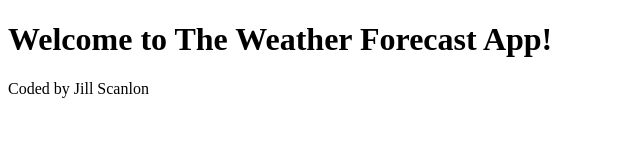
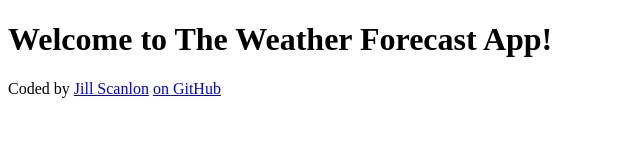
Before and after one commit to JKScan87/JKS-weather-forecast-app, a plain HTML site: page index.html in a window 1280 px wide. Shown: the whole page, without its empty margins (0-640 px from the left). Drawn offline with Linux system fonts and the light colour scheme.

Commit message:
Added links to the footer

```diff
--- a/index.html
+++ b/index.html
@@ -10,7 +10,9 @@
 
 <body>
     <h1>Welcome to The Weather Forecast App!</h1>
-    <footer>Coded by Jill Scanlon</footer>
+    <footer>Coded by <a href="https://github.com/JKScan87">Jill Scanlon</a>
+        <a href="https://github.com/JKScan87/weather-forecast">on GitHub</a>
+    </footer>
 </body>
 
 </html>
```
